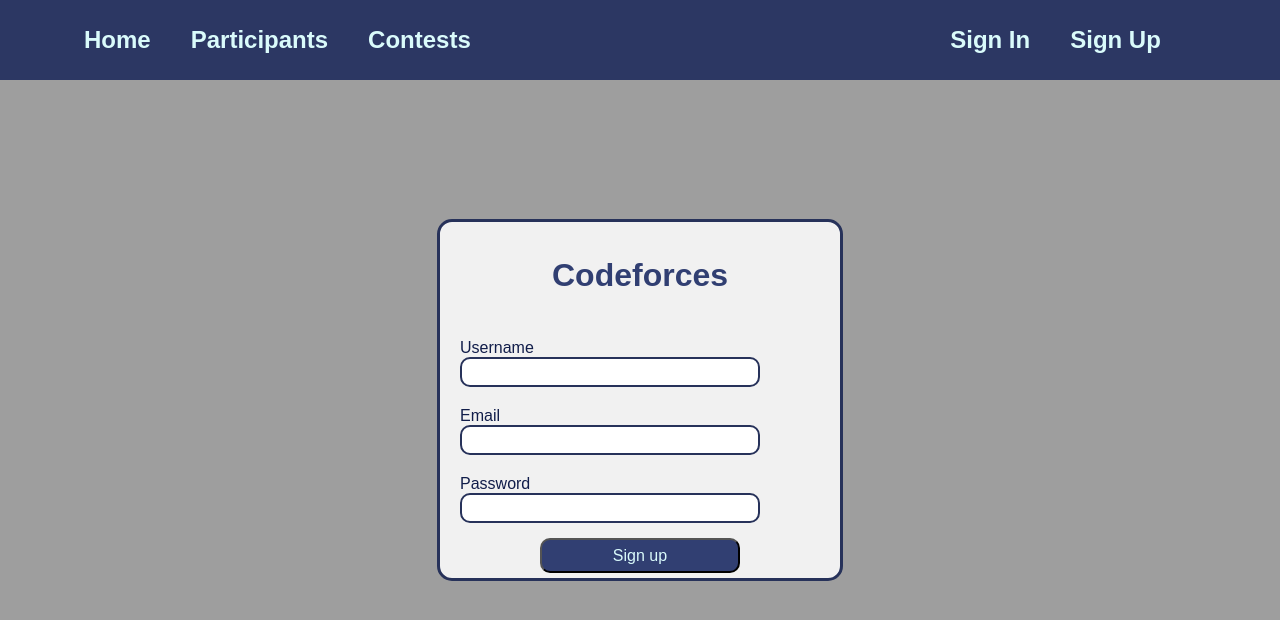
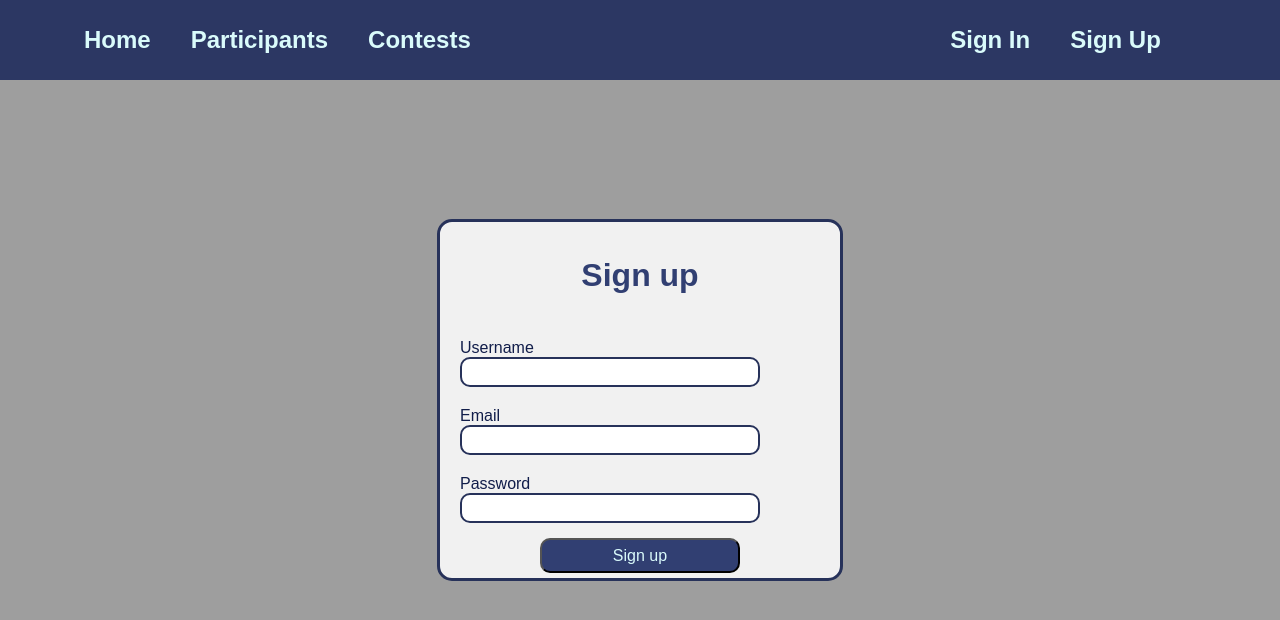
Before and after one commit to victorbosneag/perfplus-client, a React (Create React App) app: page /signup in a window 1280 px wide. Shown: the top 620 px of the page. Built offline with nearby package versions, Linux system fonts and the light colour scheme.

Commit message:
fixed sign up form title

```diff
--- a/src/pages/SignUp.jsx
+++ b/src/pages/SignUp.jsx
@@ -1,8 +1,8 @@
 // noinspection JSUnusedLocalSymbols
 
 import React from 'react'
-import { useNavigate } from 'react-router-dom'
-import { signup } from '../api/signup.api'
+import {useNavigate} from 'react-router-dom'
+import {signup} from '../api/signup.api'
 import CustomForm from '../components/formBox'
 import formData from './SignUpForm.config'
 
@@ -23,7 +23,7 @@
   }
   return (
 
-    <CustomForm formData={formData} title="Codeforces" submitFunction={handleSubmit} buttonText="Sign up"/>
+    <CustomForm formData={formData} title="Sign up" submitFunction={handleSubmit} buttonText="Sign up"/>
 
   )
 }
```
